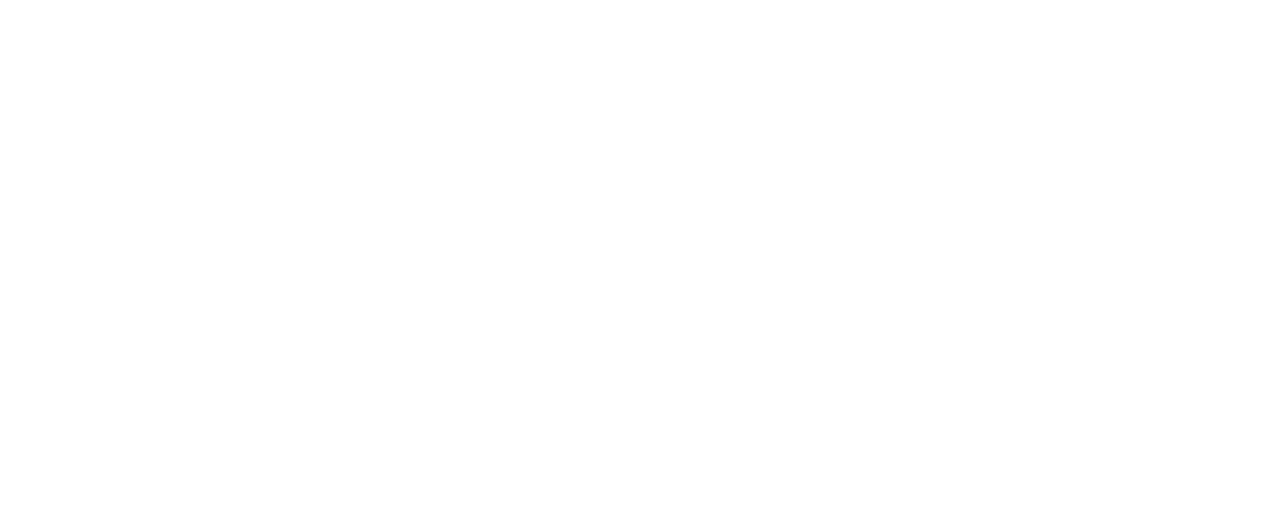
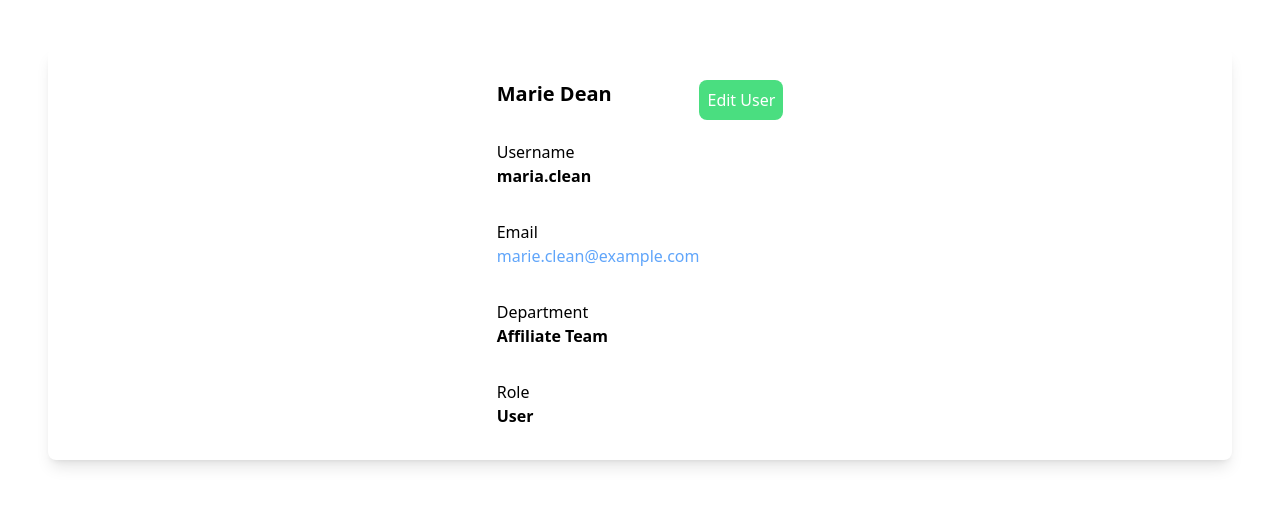
Before and after one commit to Lyondealpha-hub/pair-program, a React (Create React App) app in the folder app/: page / in a window 1280 px wide. Shown: the top 506 px of the page. Built offline with nearby package versions, Linux system fonts and the light colour scheme.

Commit message:
Profile UI

```diff
--- a/app/src/App.tsx
+++ b/app/src/App.tsx
@@ -1,10 +1,12 @@
 import React from 'react'
-import { Userinfo } from './component/UserInfo/userinfo'
+import { Container } from './component/Container/container'
+
+
 
 const App = () => {
   return (
     <div>
-      <Userinfo/>
+      <Container/>
     </div>
   )
 }
--- /dev/null
+++ b/app/src/component/Button/button.tsx
@@ -0,0 +1,5 @@
+export const Button = () => {
+    return (<div >
+        <button className="bg-green-400 p-2 rounded-lg text-white">Edit User</button>
+    </div>)
+}
--- /dev/null
+++ b/app/src/component/Container/container.tsx
@@ -0,0 +1,12 @@
+import { Button } from "../Button/button"
+import { Userinfo } from "../UserInfo/userinfo"
+export const Container = ()=>{
+    return (
+    <>
+    <div className="justify-center shadow-lg p-8 rounded-lg shadow-lg bg-white m-12 flex ">
+        <Userinfo/>
+        <Button/>
+    </div>
+    </>
+    )
+}
--- a/app/src/component/UserInfo/userinfo.tsx
+++ b/app/src/component/UserInfo/userinfo.tsx
@@ -1,9 +1,27 @@
-import React from 'react'
-
 export const Userinfo = () => {
   return (
     <>
-    <h1></h1>
+    <div className="grid grid-col-1 gap-8 ">
+        <h1 className="font-bold text-xl">Marie Dean</h1>
+
+        <div>
+          <div>Username</div>
+          <div className="font-bold">maria.clean</div>
+        </div>
+        <div>
+          <div>Email</div>
+          <div className="text-blue-400">marie.clean@example.com</div>
+        </div>
+        <div>
+          <div>Department</div>
+          <div className="font-bold">Affiliate Team</div>
+        </div>
+        <div>
+          <div>Role</div>
+          <div className="font-bold">User</div>
+        </div>
+    </div>
+
     </>
   )
 }
--- a/app/src/index.css
+++ b/app/src/index.css
@@ -1,13 +1,3 @@
-body {
-  margin: 0;
-  font-family: -apple-system, BlinkMacSystemFont, 'Segoe UI', 'Roboto', 'Oxygen',
-    'Ubuntu', 'Cantarell', 'Fira Sans', 'Droid Sans', 'Helvetica Neue',
-    sans-serif;
-  -webkit-font-smoothing: antialiased;
-  -moz-osx-font-smoothing: grayscale;
-}
-
-code {
-  font-family: source-code-pro, Menlo, Monaco, Consolas, 'Courier New',
-    monospace;
-}
+@tailwind base;
+@tailwind components;
+@tailwind utilities;
--- /dev/null
+++ b/app/tailwind.config.js
@@ -0,0 +1,8 @@
+/** @type {import('tailwindcss').Config} */
+module.exports = {
+  content: ["./src/**/*.{js,jsx,ts,tsx}",],
+  theme: {
+    extend: {},
+  },
+  plugins: [],
+}
```
